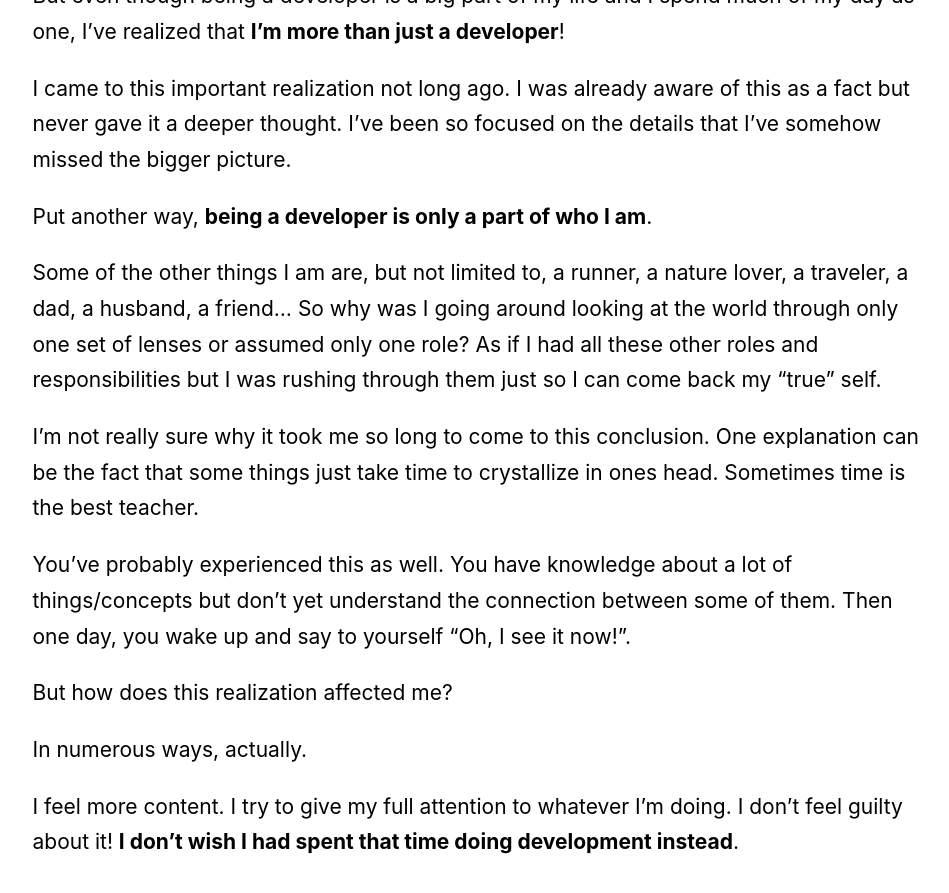
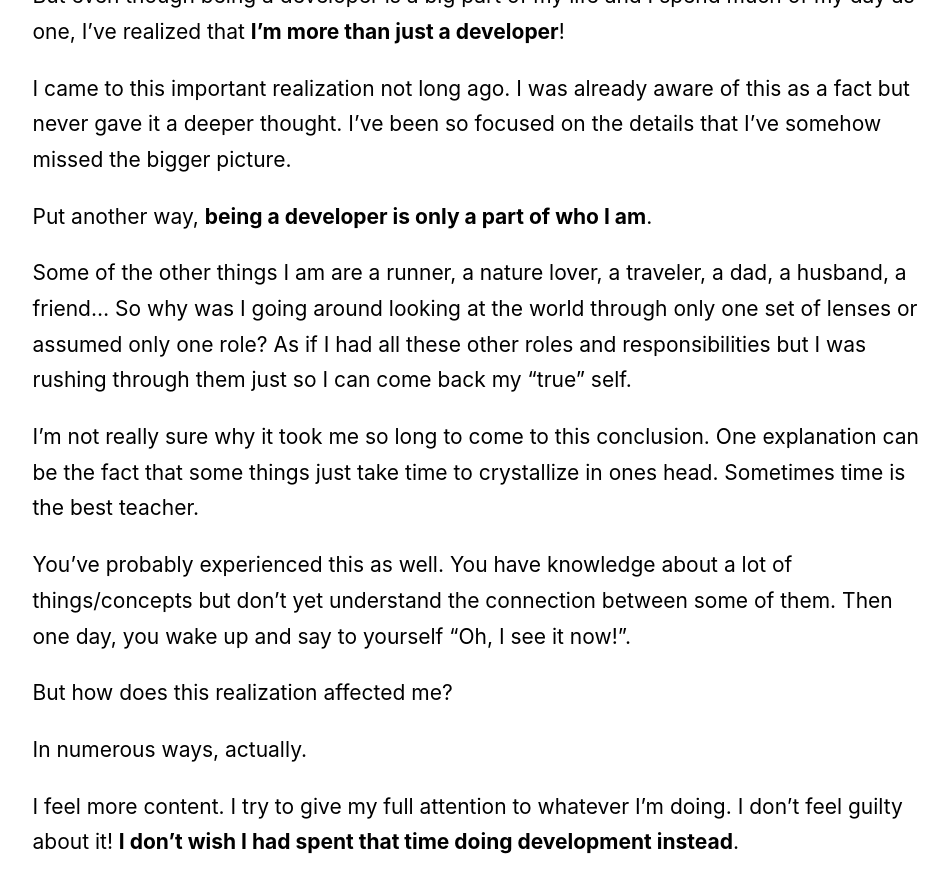
Before and after one commit to dzhavat/dzhavat.github.io, a Jekyll site: the page built from _posts/2019-07-28-on-being-more-than-just-a-developer.md, in a window 1280 px wide and 900 px high, scrolled down 437 px. Shown: the top 893 px of the window, without its empty margins (156-1105 px from the left). Built offline with Jekyll 4.4.1, drawn with Linux system fonts in a browser that asks for light colours.

Commit message:
Update post

```diff
--- a/_posts/2019-07-28-on-being-more-than-just-a-developer.md
+++ b/_posts/2019-07-28-on-being-more-than-just-a-developer.md
@@ -11,7 +11,7 @@ I came to this important realization not long ago. I was already aware of this a
 
 Put another way, **being a developer is only a part of who I am**.
 
-Some of the other things I am are, but not limited to, a runner, a nature lover, a traveler, a dad, a husband, a friend... So why was I going around looking at the world through only one set of lenses or assumed only one role? As if I had all these other roles and responsibilities but I was rushing through them just so I can come back my “true” self.
+Some of the other things I am are a runner, a nature lover, a traveler, a dad, a husband, a friend... So why was I going around looking at the world through only one set of lenses or assumed only one role? As if I had all these other roles and responsibilities but I was rushing through them just so I can come back my “true” self.
 
 I’m not really sure why it took me so long to come to this conclusion. One explanation can be the fact that some things just take time to crystallize in ones head. Sometimes time is the best teacher.
 
```
